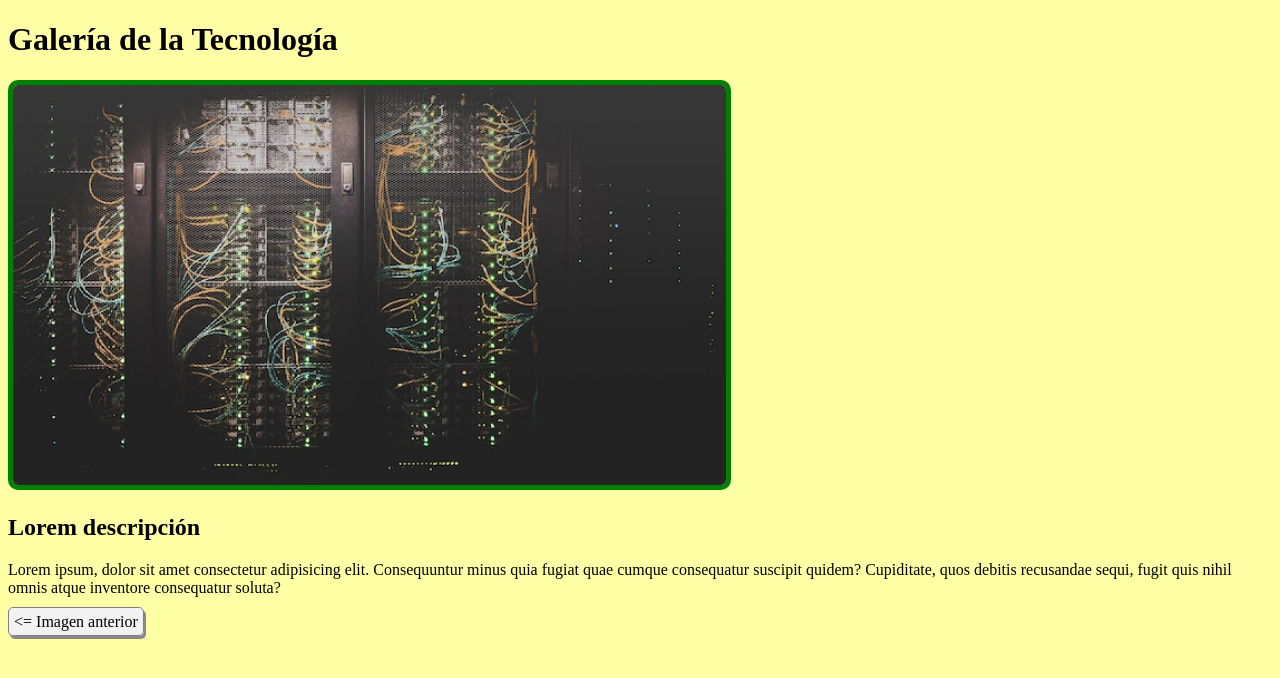
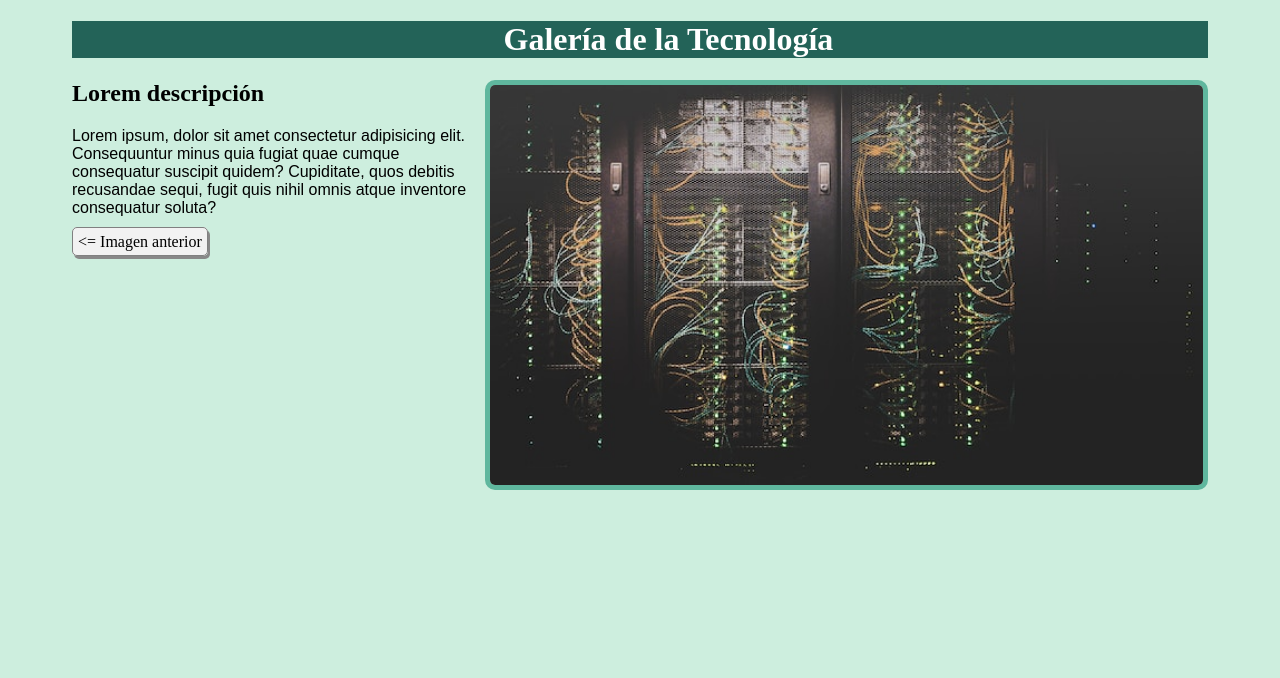
Before and after one commit to Perci237/Actividad-6.2.1, a plain HTML site: page page2.html in a window 1280 px wide. Drawn offline with Linux system fonts and the light colour scheme.

Commit message:
Add files via upload

```diff
--- a/page2.html
+++ b/page2.html
@@ -9,7 +9,7 @@
 </head>
 
 <body>
-    <h1>Galería de la Tecnología</h1>
+    <h1><span>Galería de la Tecnología</span></h1>
     <img src="img2.jpg" alt="Sala de servidores" class="image"/>
     <h2>Lorem descripción</h2>
     <p>Lorem ipsum, dolor sit amet consectetur adipisicing elit. Consequuntur minus quia fugiat quae cumque consequatur
--- a/styles.css
+++ b/styles.css
@@ -1,11 +1,18 @@
 body {
-    background-color: rgb(255, 255, 165);
+    background-color: rgb(205, 238, 222);
+    padding-left: 5%;
+    padding-right: 5%;
+}
+
+p{
+    font-family: Arial, Helvetica, sans-serif;
 }
 
 .image{
-    border: 5px solid green;
+    border: 5px solid rgb(95, 183, 158);
     border-radius: 10px;
     height: 400px;
+    float: right;
 }
 
 .link-button {
@@ -17,3 +24,10 @@ body {
     border-radius: 5px;
     box-shadow: 2px 3px #888888;
 }
+
+h1{
+    text-align: center;
+    background-color: rgb(35, 99, 88);
+    padding-left: 5%;
+    color: white
+}
```
Also changed, not shown: page1.html (line endings or trailing spaces).
